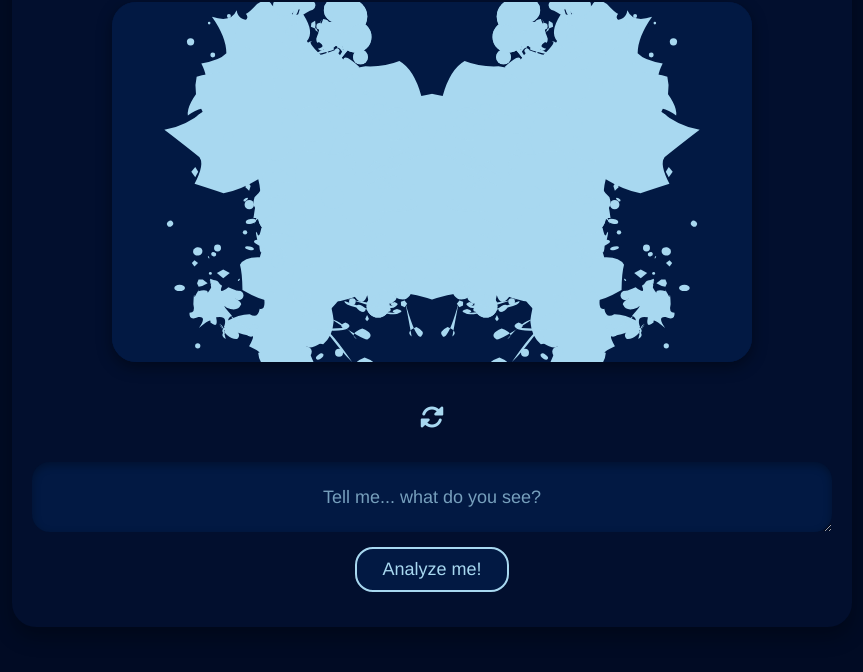
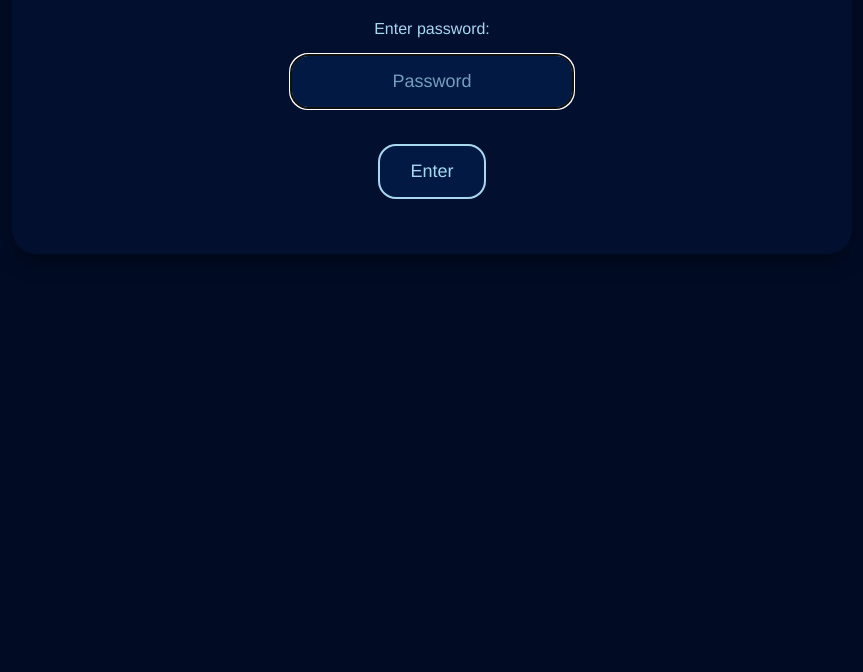
Before and after one commit to Spobi/rorschach-ai, a website: page index.html in a window 1280 px wide. Shown: the part 128-800 px from the top of the page, without its empty margins (208-1071 px from the left). Drawn offline with Linux system fonts and the light colour scheme; a web font is replaced by a local one.

Commit message:
added password protection

```diff
--- a/index.html
+++ b/index.html
@@ -8,7 +8,18 @@
     <link rel="stylesheet" href="https://cdnjs.cloudflare.com/ajax/libs/font-awesome/6.0.0/css/all.min.css">
 </head>
 <body>
-    <div class="container">
+    <!-- NEW: Password Screen -->
+    <div id="password-screen" class="container password-screen">
+        <h1>RORSCHACH.AI</h1>
+        <p>Enter password:</p>
+        <input type="password" id="password-input" placeholder="Password">
+        <br>
+        <button id="password-submit">Enter</button>
+        <div id="error-message" class="error-message hidden">Incorrect password. Try again.</div>
+    </div>
+
+    <!-- MODIFIED: Main Rorschach Test (now hidden initially) -->
+    <div id="main-app" class="container hidden">
         <h1>RORSCHACH.AI</h1>
         <div class="rorschach-container">
             <canvas id="rorschach-canvas" width="640" height="360"></canvas>
--- a/script.js
+++ b/script.js
@@ -1,3 +1,39 @@
+// NEW: Password protection code (add this at the TOP of your JavaScript file)
+const passwordScreen = document.getElementById('password-screen');
+const mainApp = document.getElementById('main-app');
+const passwordInput = document.getElementById('password-input');
+const passwordSubmit = document.getElementById('password-submit');
+const errorMessage = document.getElementById('error-message');
+
+const correctPassword = 'inkblot';
+
+function checkPassword() {
+    const enteredPassword = passwordInput.value;
+    if (enteredPassword === correctPassword) {
+        passwordScreen.classList.add('hidden');
+        mainApp.classList.remove('hidden');
+        generateInkblot(); // Generate first inkblot when password is correct
+    } else {
+        errorMessage.classList.remove('hidden');
+        passwordInput.value = '';
+        passwordInput.focus();
+    }
+}
+
+passwordSubmit.addEventListener('click', checkPassword);
+passwordInput.addEventListener('keypress', function(e) {
+    if (e.key === 'Enter') {
+        checkPassword();
+    }
+});
+
+// Focus on password input when page loads
+window.addEventListener('load', function() {
+    passwordInput.focus();
+});
+
+// KEEP ALL YOUR EXISTING CODE BELOW THIS LINE
+
 // Get elements from HTML
 const canvas = document.getElementById('rorschach-canvas');
 const ctx = canvas.getContext('2d');
--- a/styles.css
+++ b/styles.css
@@ -160,3 +160,54 @@ textarea#user-interpretation::placeholder {
     /* Center vertically by adding padding */
     padding-top: 10px;
 }
+
+/* NEW: Password screen styles */
+.password-screen {
+    text-align: center;
+    padding: 40px 20px;
+}
+
+.password-screen h1 {
+    margin-bottom: 30px;
+}
+
+.password-screen input {
+    background-color: #021943;
+    color: #a8d8f0;
+    border: 2px solid #a8d8f0;
+    padding: 15px;
+    font-size: 18px;
+    border-radius: 18px;
+    width: 250px;
+    text-align: center;
+    margin-bottom: 20px;
+    font-family: "Helvetica Neue", Helvetica, Arial, sans-serif;
+    font-weight: 25;
+}
+
+.password-screen input::placeholder {
+    color: #a8d8f0;
+    opacity: 0.7;
+}
+
+.password-screen button {
+    background-color: #021943;
+    color: #a8d8f0;
+    border: 2px solid #a8d8f0;
+    padding: 15px 30px;
+    font-size: 18px;
+    cursor: pointer;
+    border-radius: 18px;
+    transition: all 0.3s ease;
+}
+
+.password-screen button:hover {
+    background-color: #a8d8f0;
+    color: #0a1a2a;
+}
+
+.error-message {
+    color: #ff6b6b;
+    margin-top: 10px;
+    font-size: 16px;
+}
```
